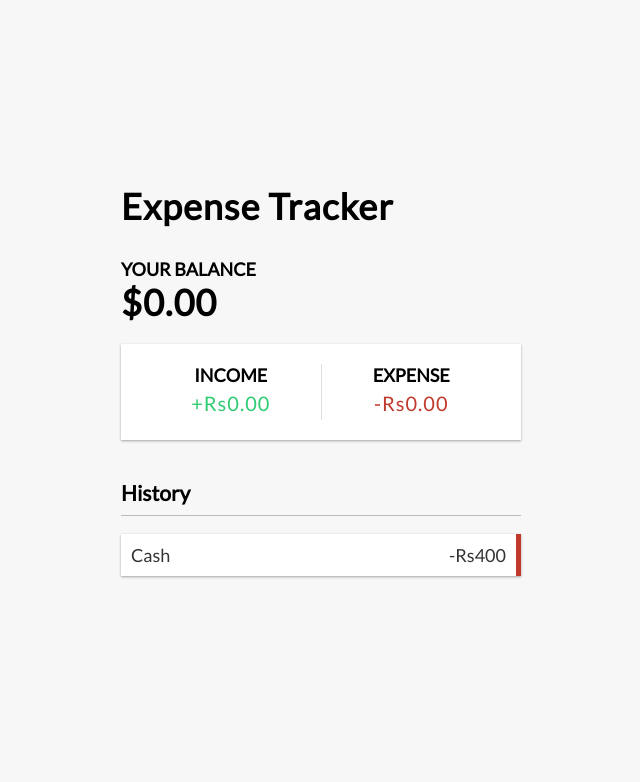
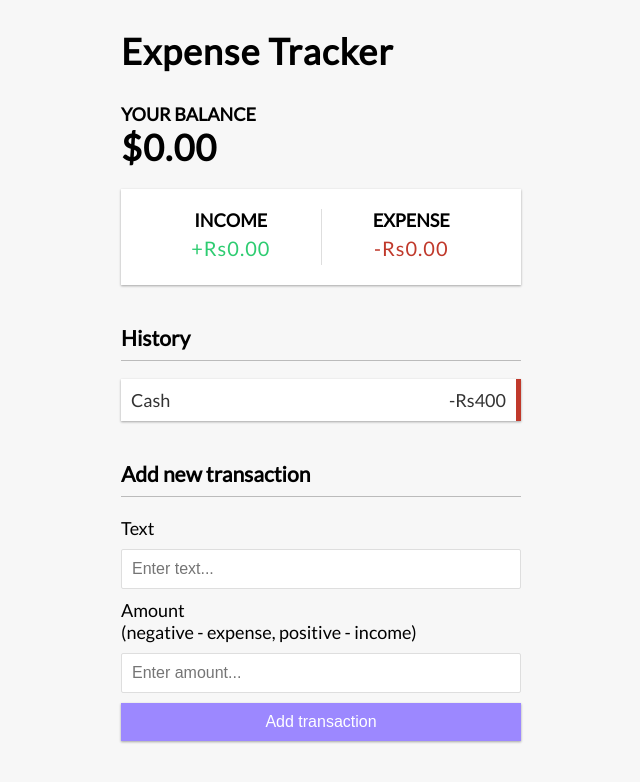
Before and after one commit to alakadahal/ExpenseTracker, a React (Create React App) app in the folder expense-tracker/: page / in a window 1280 px wide. Shown: the top 782 px of the page, without its empty margins (319-959 px from the left). Built offline with nearby package versions, Linux system fonts and the light colour scheme.

Commit message:
transaction added

```diff
--- a/expense-tracker/src/App.js
+++ b/expense-tracker/src/App.js
@@ -14,7 +14,7 @@ function App() {
         <Balance />
         <IncomeExpenses />
         <TransactionList />
-
+        <AddTransaction />
       </div>
     </div>
   );
```
